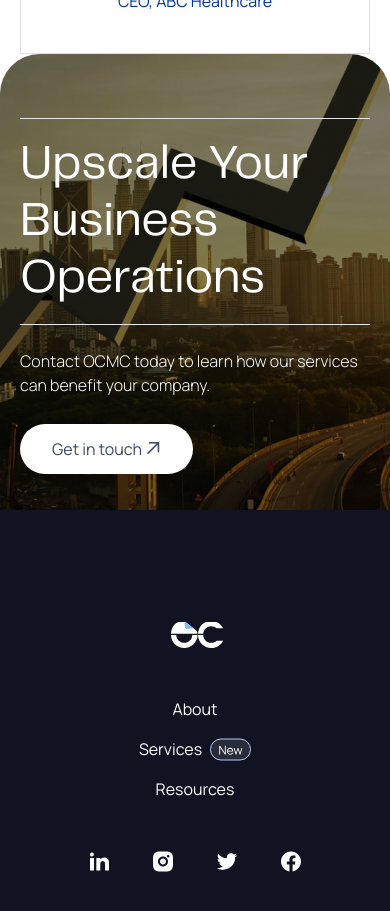
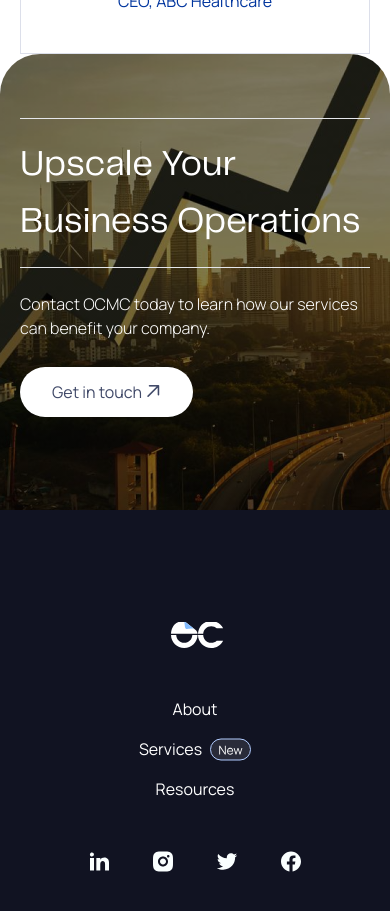
Before and after one commit to SamDesigner/newer-ocmc, a Nuxt app: page /about in a window 390 px wide. Shown: the part 8160-9071 px from the top of the page. Built offline with nearby package versions, Linux system fonts and the light colour scheme.

Commit message:
current Update

```diff
--- a/components/about/AboutShowcase.vue
+++ b/components/about/AboutShowcase.vue
@@ -3,7 +3,7 @@
         <div class="showcase_bg rounded-tr-[40px] rounded-tl-[40px] md:rounded-tr-[120px] md:rounded-tl-[120px] h-[456px] py-[64px] md:py-[112px] px-[20px] md:px-[64px]">
             <div class="text-white lg:w-[768px] flex flex-col gap-[24px]">
                 <div class="border-y  pt-[18px] pb-[16px] ">
-                    <h1 class="text-[48px] leading-[57px] telegraf ">Upscale Your Business Operations</h1>
+                    <h1 class="text-[36px] md:text-[48px] leading-[57px] telegraf ">Upscale Your Business Operations</h1>
                 </div>
                 <p class="text-[16px] font-[300] leading-[24px] ">Contact OCMC today to learn how our services can benefit your company.</p>
                 <div class="pt-[16px]">
```
